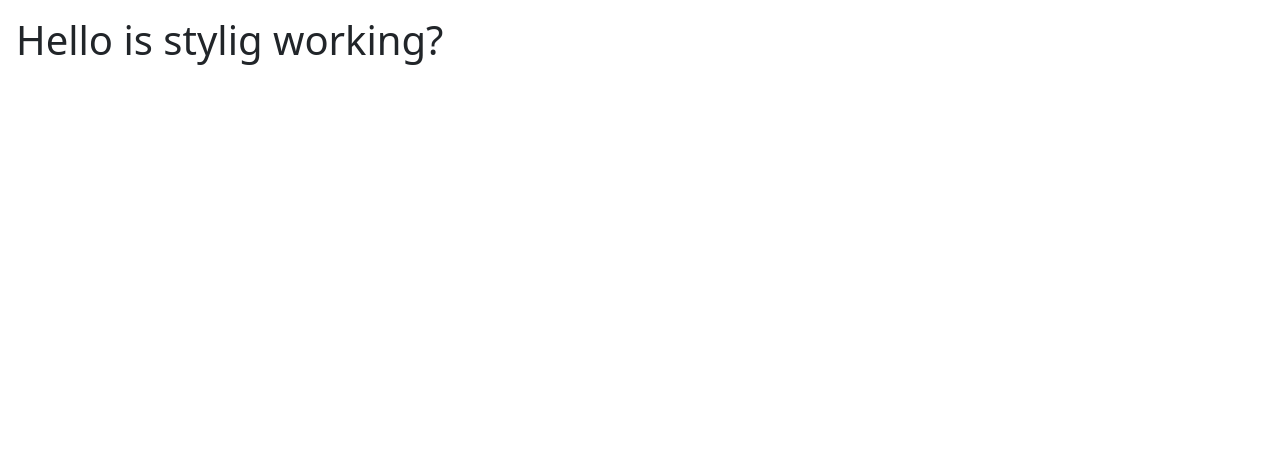
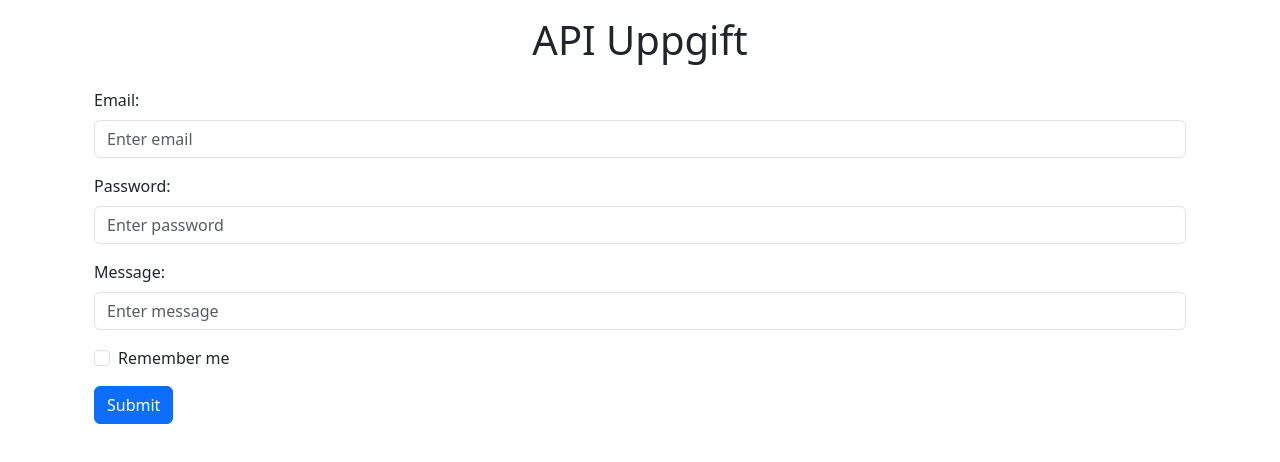
Before and after one commit to peterhogler/gruppuppgift-api, a plain HTML site: page index.html in a window 1280 px wide. Drawn offline with nearby package versions, Linux system fonts and the light colour scheme; a web font is replaced by a local one.

Commit message:
Form + Icon

```diff
--- a/index.html
+++ b/index.html
@@ -4,12 +4,45 @@
         <meta charset="UTF-8" />
         <meta http-equiv="X-UA-Compatible" content="IE=edge" />
         <meta name="viewport" content="width=device-width, initial-scale=1.0" />
-        <title>Document</title>
+        <title>API Uppgift</title>
+        <link rel="icon" href="styles/Images/API LOGO.png">
         <link rel="stylesheet" href="/styles/styles.css" />
         <link href="https://cdn.jsdelivr.net/npm/bootstrap@5.3.0-alpha1/dist/css/bootstrap.min.css" rel="stylesheet" integrity="sha384-GLhlTQ8iRABdZLl6O3oVMWSktQOp6b7In1Zl3/Jr59b6EGGoI1aFkw7cmDA6j6gD" crossorigin="anonymous">
     </head>
     <body>
-        <h1>Hello is stylig working?</h1>
+
+        <div class="container">
+            <div class="row">
+                <div class="col-12">
+                    <h1 class="text-center">API Uppgift</h1>
+                </div>
+            </div>
+
+        <div class="container">
+            <form action="/action_page.php">
+                <div class="mb-3 mt-3">
+                  <label for="email" class="form-label">Email:</label>
+                  <input type="email" class="form-control" id="email" placeholder="Enter email" name="email">
+                </div>
+                <div class="mb-3">
+                  <label for="pwd" class="form-label">Password:</label>
+                  <input type="password" class="form-control" id="pwd" placeholder="Enter password" name="pswd">
+                </div>
+                <div class="mb-3">
+                    <label for="text" class="form-label">Message:</label>
+                    <input type="text" class="form-control" id="text" placeholder="Enter message" name="message">
+                  </div>
+                <div class="form-check mb-3">
+                  <label class="form-check-label">
+                    <input class="form-check-input" type="checkbox" name="remember"> Remember me
+                  </label>
+                </div>
+                <button type="submit" class="btn btn-primary">Submit</button>
+              </form>
+        </div>
+
+
+
         <script src="/javascript/index.js"></script>
         <script src="https://cdn.jsdelivr.net/npm/bootstrap@5.3.0-alpha1/dist/js/bootstrap.bundle.min.js" integrity="sha384-w76AqPfDkMBDXo30jS1Sgez6pr3x5MlQ1ZAGC+nuZB+EYdgRZgiwxhTBTkF7CXvN" crossorigin="anonymous"></script>
     </body>
```
Also changed, not shown: styles/Images/API LOGO.png (added).
